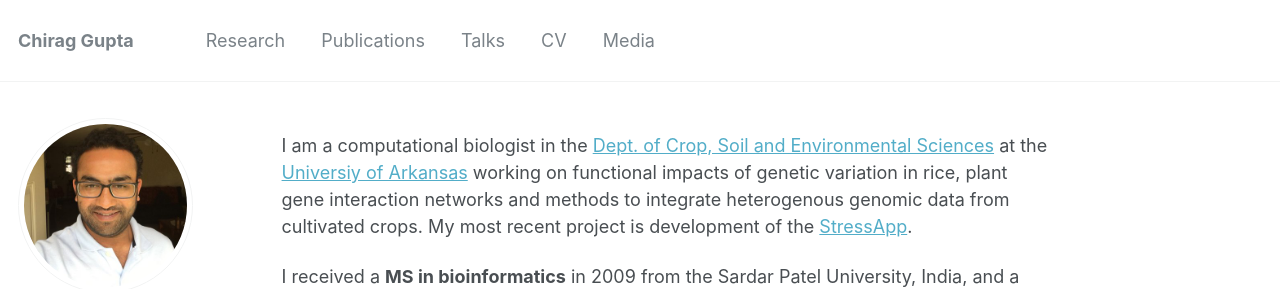
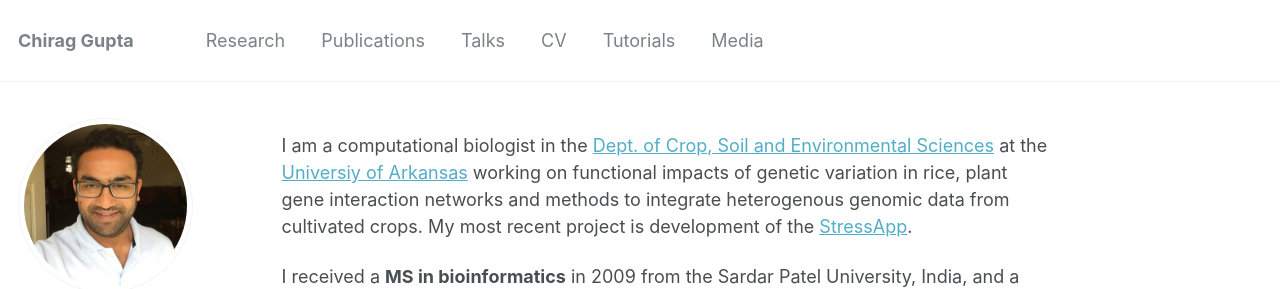
Before and after one commit to cngupta/cngupta.github.io, a Jekyll site: the page built from _pages/about.md, in a window 1280 px wide. Shown: the top 289 px of the page. Built offline with Jekyll 4.4.1, drawn with Linux system fonts in a browser that asks for light colours.

Commit message:
edit tutorials

```diff
--- a/_data/navigation.yml
+++ b/_data/navigation.yml
@@ -13,6 +13,8 @@ main:
   - title: "CV"
     url: /cv/
 
+  - title: "Tutorials"
+    url: /tutorials/
 
   - title: "Media"
     url: /media/
```
